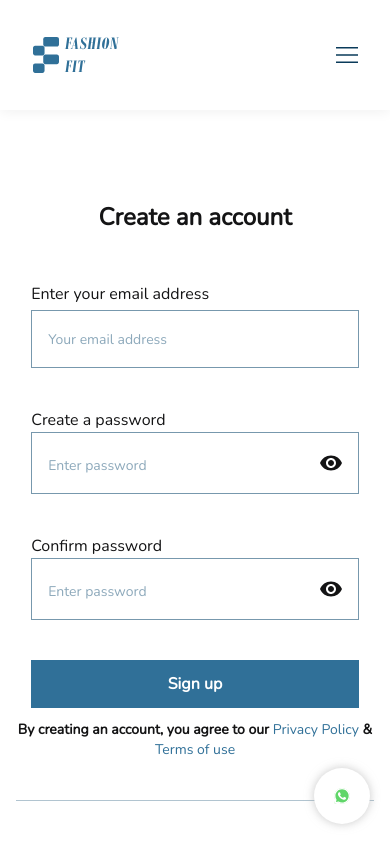
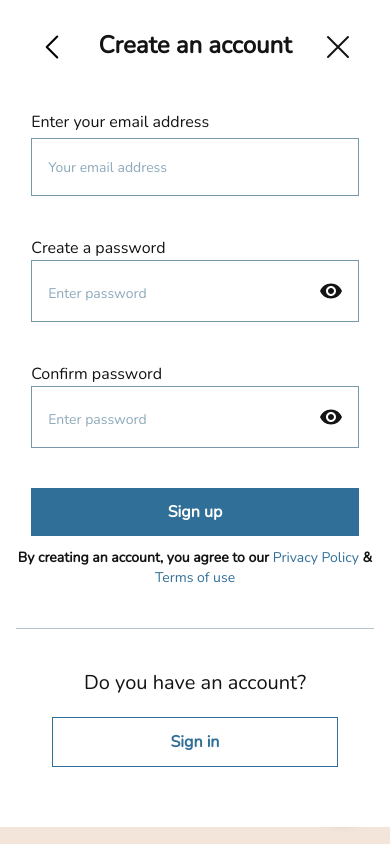
Before and after one commit to codejutsu1/fashion-fit, a Vue app: page /signup in a window 390 px wide. Shown: the top 844 px of the page. Built offline with nearby package versions, Linux system fonts and the light colour scheme; what @splidejs/vue-splide would draw is missing.

Commit message:
able to go back to previous page and added the routerlink to the account link

```diff
--- a/src/components/Header.vue
+++ b/src/components/Header.vue
@@ -92,10 +92,10 @@ function removeCollection() {
                 </nav>
 
                 <div class="px-4 text-[#141415] space-y-3">
-                    <div class="flex items-center space-x-2">
+                    <RouterLink to="signin" class="flex items-center space-x-2">
                         <img class="w-7 h-7" src="/images/icons/person.svg" alt="Person">
                         <span>My Account</span>
-                    </div>
+                    </RouterLink>
                     <div class="flex items-center space-x-2">
                         <img class="w-7 h-7" src="/images/icons/wishlist.svg" alt="Wishlist">
                         <span>My Wishlist</span>
--- a/src/views/Signin.vue
+++ b/src/views/Signin.vue
@@ -12,8 +12,11 @@ function togglePassword()
 <template>
      <section class="lg:pt-28 relative z-[60] lg:z-30 bg-[#FFFFFF]">
         <div class="lg:py-20 py-5 w-11/12 lg:w-3/5 mx-auto text-[#141415]">
+            <div class="absolute top-[35px] left-10" @click="$router.go(-1)">
+                <img class="w-6 h-6" src="/images/icons/back.svg" alt="Back">
+            </div>
             <h1 class="font-semibold text-2xl lg:text-4xl leading-[50.4px] text-center">Sign in</h1>
-            <div class="absolute top-9 right-10" @click="$router.go(-1)">
+            <div class="absolute top-[35px] right-10" @click="$router.push('/')">
                 <img class="w-6 h-6" src="/images/icons/close.svg" alt="Close">
             </div>
             <form action="#" class="py-10 border-b border-[#B1C4D0]">
@@ -46,9 +49,9 @@ function togglePassword()
             <div class="py-10 text-[#141415] w-4/5 mx-auto space-y-5">
                 <h1 class="text-center font-medium text-xl lg:text-2xl">New to Flair?</h1>
                 <div>
-                    <a href="#" class="w-full block border border-[#307098] text-center py-3 font-semibold text-[#307098]">
+                    <RouterLink to="signup" class="w-full block border border-[#307098] text-center py-3 font-semibold text-[#307098]">
                         Create an account
-                    </a>
+                    </RouterLink>
                 </div>
             </div>
         </div>
--- a/src/views/Signup.vue
+++ b/src/views/Signup.vue
@@ -10,9 +10,15 @@ function togglePassword(inputClass)
 }
 </script>
 <template>
-    <section class="pt-28">
-        <div class="py-20 w-11/12 lg:w-3/5 mx-auto text-[#141415]">
+    <section class="lg:pt-28 relative z-[60] lg:z-30 bg-[#FFFFFF]">
+        <div class="lg:py-20 py-5 w-11/12 lg:w-3/5 mx-auto text-[#141415]">
+            <div class="absolute top-[35px] left-10" @click="$router.go(-1)">
+                <img class="w-6 h-6" src="/images/icons/back.svg" alt="Back">
+            </div>
             <h1 class="font-semibold text-2xl lg:text-4xl leading-[50.4px] text-center">Create an account</h1>
+            <div class="absolute top-[35px] right-10" @click="$router.push('/')">
+                <img class="w-6 h-6" src="/images/icons/close.svg" alt="Close">
+            </div>
             <form action="#" class="py-10 border-b border-[#B1C4D0]">
                 <div class="w-11/12 lg:w-4/5 mx-auto space-y-10">
                     <div>
@@ -49,9 +55,9 @@ function togglePassword(inputClass)
             <div class="py-10 text-[#141415] w-4/5 mx-auto space-y-5">
                 <h1 class="text-center font-medium text-xl lg:text-2xl">Do you have an account?</h1>
                 <div>
-                    <a href="#" class="w-full block border border-[#307098] text-center py-3 font-semibold text-[#307098]">
+                    <RouterLink to="signin" class="w-full block border border-[#307098] text-center py-3 font-semibold text-[#307098]">
                         Sign in
-                    </a>
+                    </RouterLink>
                 </div>
             </div>
         </div>
```
Also changed, not shown: public/images/icons/back.svg (added).
